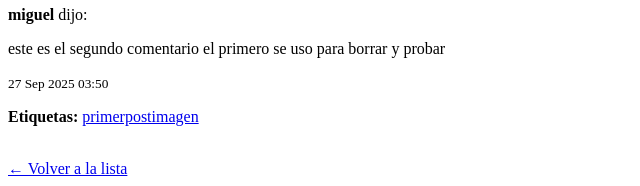
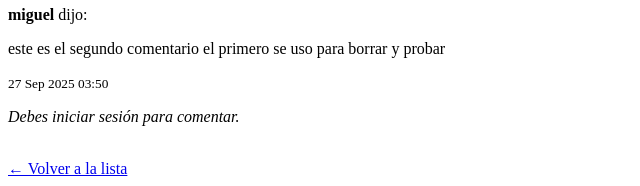
Before and after one commit to irvdrag/irving-s-blog, a Django app: page /post/1/ in a window 1280 px wide. Shown: the part 1235-1421 px from the top of the page, without its empty margins (0-640 px from the left). Run offline with Django 5.2, Linux system fonts and the light colour scheme; data comes from the database, SQL or seed files in the repository; both versions use the stored data as it was after the commit; parts of the project's set-up code (start-up, migrations or seed data) failed here and were passed over.

Commit message:
solucion de tag cuando no se cambia

```diff
--- a/blog_project/blog/templates/blog/detalle.html
+++ b/blog_project/blog/templates/blog/detalle.html
@@ -1,4 +1,3 @@
-<!-- blog/templates/blog/detalle.html -->
 <!DOCTYPE html>
 <html>
 <head>
@@ -7,6 +6,7 @@
 <body>
     <h1>{{ post.titulo }}</h1>
     <p><strong>Publicado:</strong> {{ post.fecha_creacion }}</p>
+
     {% if post.imagenes.all %}
         <div style="margin-top: 20px;">
             <h3>Imágenes</h3>
@@ -20,14 +20,15 @@
             {% endfor %}
         </div>
     {% endif %}
+
     <div>
         {{ post.contenido }}
     </div>
 
     <!-- 🏷️ Mostrar etiquetas asociadas al post -->
 <p><strong>Etiquetas:</strong>
-        {% for tag in post.tags.all %}
-            <a href="{% url 'posts_by_tag' tag.name %}">{{ tag.name }}</a>{% if not forloop.last %}, {% endif %}
+    {% for tag in tags %}
+        <a href="{% url 'posts_by_tag' tag.slug %}">{{ tag.name }}</a>{% if not forloop.last %}, {% endif %}
     {% empty %}
         Sin etiquetas
     {% endfor %}
@@ -53,6 +54,7 @@
             {% endfor %}
         </ul>
     {% endif %}
+
     {% if comentarios %}
         {% for comentario in comentarios %}
             {% include 'blog/comentario.html' with comentario=comentario nivel=0 %}
@@ -70,17 +72,12 @@
             <button type="submit">Comentar</button>
         </form>
     {% else %}
-        <p><strong>Etiquetas:</strong>
-    {% for tag in post.tags.all %}
-        <a href="{% url 'posts_by_tag' tag.slug %}">{{ tag.name }}</a>{% if not forloop.last %}, {% endif %}
-    {% empty %}
-        Sin etiquetas
-    {% endfor %}
-</p>
+        <p><em>Debes iniciar sesión para comentar.</em></p>
     {% endif %}
 
     <br>
     <a href="{% url 'lista_posts' %}">← Volver a la lista</a>
+
     {% if comentario.id %}
         <a href="{% url 'editar_comentario' comentario.id %}">Editar</a>
         <a href="{% url 'eliminar_comentario' comentario.id %}">Eliminar</a>
--- a/blog_project/blog/views.py
+++ b/blog_project/blog/views.py
@@ -42,6 +42,7 @@ def lista_posts(request):
 def detalle_post(request, post_id):
     post = get_object_or_404(Post, id=post_id)
     comentarios = post.comentarios.filter(padre__isnull=True).order_by('-fecha_creacion')
+    tags = post.tags.all()  # ✅ AÑADIDO
 
     if request.method == 'POST':
         if request.user.is_authenticated:
@@ -51,7 +52,6 @@ def detalle_post(request, post_id):
                 comentario.autor = request.user
                 comentario.post = post
 
-                # 🔽 ESTA PARTE ES FUNDAMENTAL
                 padre_id = request.POST.get('padre_id')
                 if padre_id:
                     try:
@@ -70,7 +70,8 @@ def detalle_post(request, post_id):
     return render(request, 'blog/detalle.html', {
         'post': post,
         'comentarios': comentarios,
-        'form': form
+        'form': form,
+        'tags': tags  # ✅ AÑADIDO
     })
 
 
```
Also changed, not shown: blog_project/db.sqlite3, blog_project/media/posts/aalrmas.jpg (added). Lines whose indentation alone changed are shown as unchanged.
